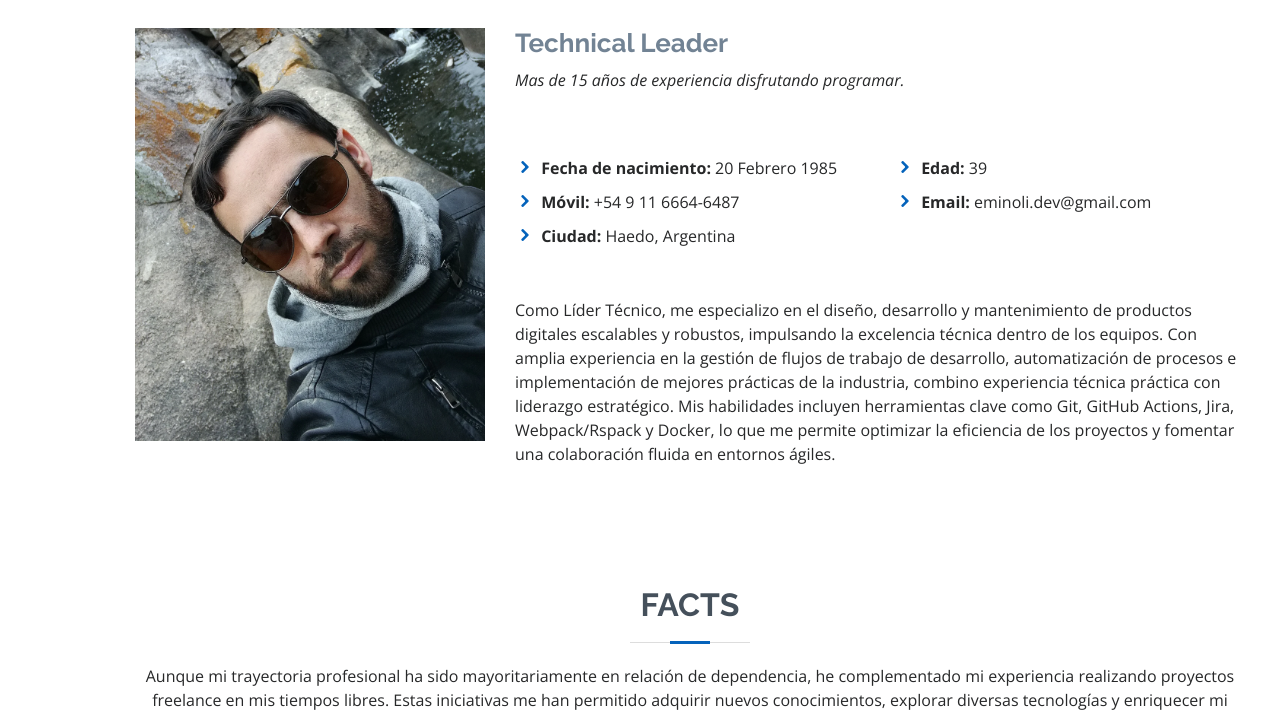
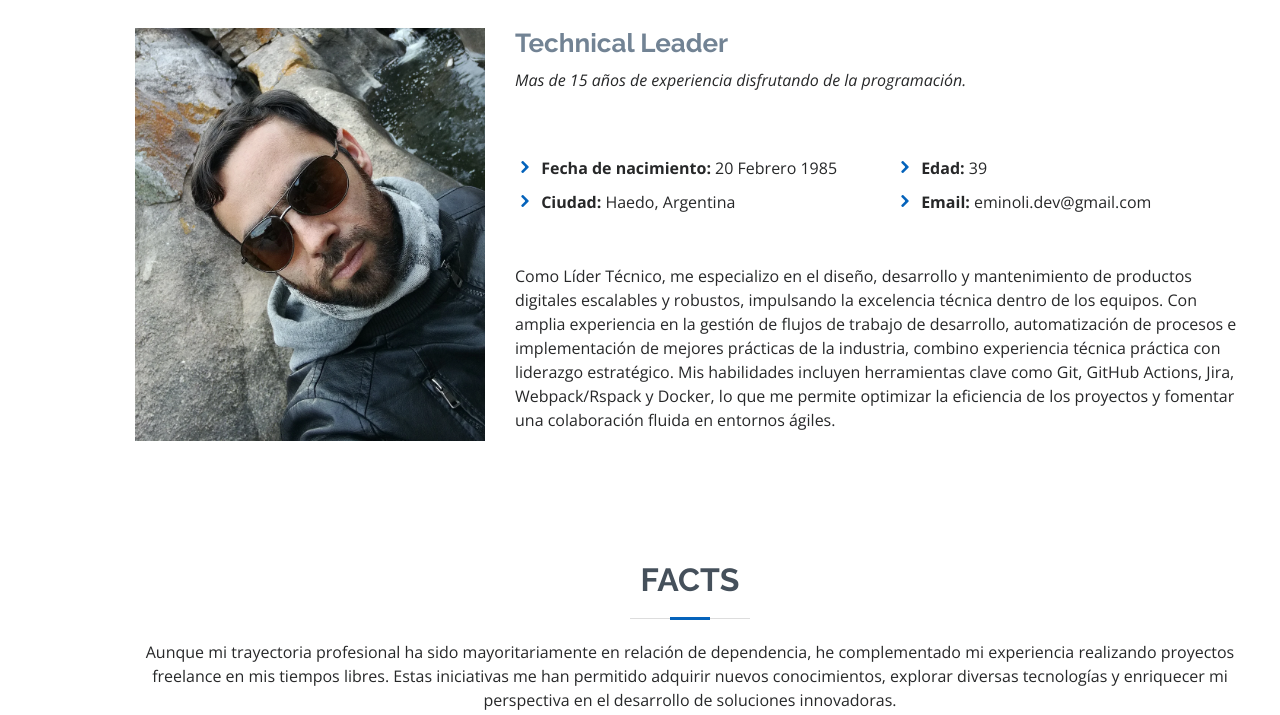
Before and after one commit to Limado/eminoli, a website built with webpack: page src/index.html in a window 1280 px wide. Shown: the part 1036-1751 px from the top of the page. Built offline with nearby package versions, Linux system fonts and the light colour scheme; files whose address does not match are found by name.

Commit message:
fuera movil

```diff
--- a/src/index.html
+++ b/src/index.html
@@ -187,9 +187,9 @@
                                             tKey='[["html", "birthday",0.5]]'></strong> <span
                                             tKey='[["html", "birthdate",0.5]]'></span></li>
                                     <!-- <li><i class="icofont-rounded-right"></i> <strong>Website:</strong> www.example.com</li> -->
-                                    <li><i class="icofont-rounded-right"></i> <strong
+                                    <!-- <li><i class="icofont-rounded-right"></i> <strong
                                             tKey='[["html", "phone",0.5]]'></strong> +54 9 11 6664-6487
-                                    </li>
+                                    </li> -->
                                     <li><i class="icofont-rounded-right"></i> <strong
                                             tKey='[["html", "city",0.5]]'></strong> Haedo, Argentina
                                     </li>
--- a/src/modules/translator/resources/SPA.js
+++ b/src/modules/translator/resources/SPA.js
@@ -37,7 +37,7 @@ const Resources = [{
 },
 {
     "key": "about_description_2",
-    "value": "Mas de 15 años de experiencia disfrutando programar."
+    "value": "Mas de 15 años de experiencia disfrutando de la programación."
 },
 {
     "key": "about_description_3",
```
